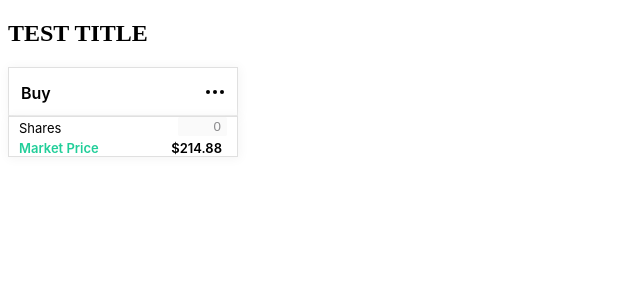
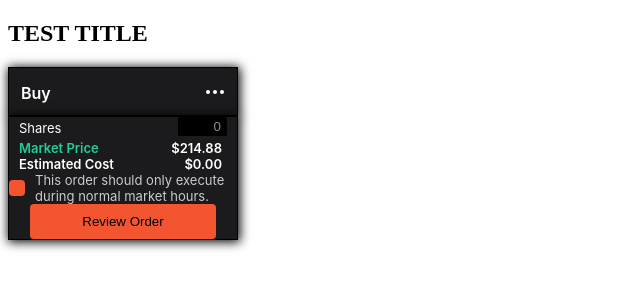
Before and after one commit to The-Merry-Men/service-purchase, a React app: page / in a window 1280 px wide. Shown: the top 300 px of the page, without its empty margins (0-640 px from the left). Built offline with nearby package versions, Linux system fonts and the light colour scheme.

Commit message:
finished basic css for middle bar. still need to add css changes based on state and figure out top/bottom component spacing

```diff
--- a/client/src/components/app.jsx
+++ b/client/src/components/app.jsx
@@ -9,8 +9,8 @@ class App extends React.Component {
     render() {
         return (
             <div>
-            <TopBar up={true} open={true}/>
-            <MiddleBar up={true} open={true} price={214.88}/>
+            <TopBar up={true} open={false}/>
+            <MiddleBar up={true} open={false} price={214.88}/>
             </div>
         )
     }
--- a/client/src/components/middle-bar.jsx
+++ b/client/src/components/middle-bar.jsx
@@ -21,6 +21,11 @@ const ShareLine = styled.div `
     align-items: center;
     justify-content: space-between;
 `
+
+const CenterLine = styled(ShareLine) `
+    justify-content: center;
+`
+
 const ShareText = styled(Text13Div) `
     margin-right: 5px;
     padding-left: 10px;
@@ -50,6 +55,27 @@ const MarketPriceText = styled(ShareText) `
     color: ${props => props.up ? "#21ce99" : "#f45531"};
     font-weight: 600;
 `
+//needs css changes
+const ExecuteCheck = styled.button `
+    background-color: #f45531;
+    border: none;
+    padding: 8px;
+    border-radius: 4px;
+    display: inline-block;
+`
+//needs css changes
+const ExecuteMessage = styled(Text13Div) `
+    color: #cbcbcd;
+    margin-left: 10px;
+`
+
+const ReviewButton = styled(ExecuteCheck) `
+    color: black;
+    padding: 10px 52px;
+    &:hover {
+        background-color: #ff6340;
+    }
+`
 
 class MiddleBar extends React.Component {
     constructor(props) {
@@ -65,9 +91,20 @@ class MiddleBar extends React.Component {
                     </form>
                 </ShareLine>
                 <ShareLine>
-                <MarketPriceText up={this.props.up} >Market Price</MarketPriceText>
-                <PriceText open={this.props.open}>${this.props.price}</PriceText>
+                    <MarketPriceText up={this.props.up} >Market Price</MarketPriceText>
+                    <PriceText open={this.props.open}>${this.props.price}</PriceText>
                 </ShareLine>
+                <ShareLine>
+                    <PriceText open={this.props.open}>Estimated Cost</PriceText>
+                    <PriceText open={this.props.open}>$0.00</PriceText>
+                </ShareLine>
+                <ShareLine>
+                    <ExecuteCheck></ExecuteCheck>
+                    <ExecuteMessage>This order should only execute during normal market hours.</ExecuteMessage>
+                </ShareLine>
+                <CenterLine>
+                    <ReviewButton>Review Order</ReviewButton>
+                </CenterLine>
             </MiddleBarWrapper>
         )
     }
```
